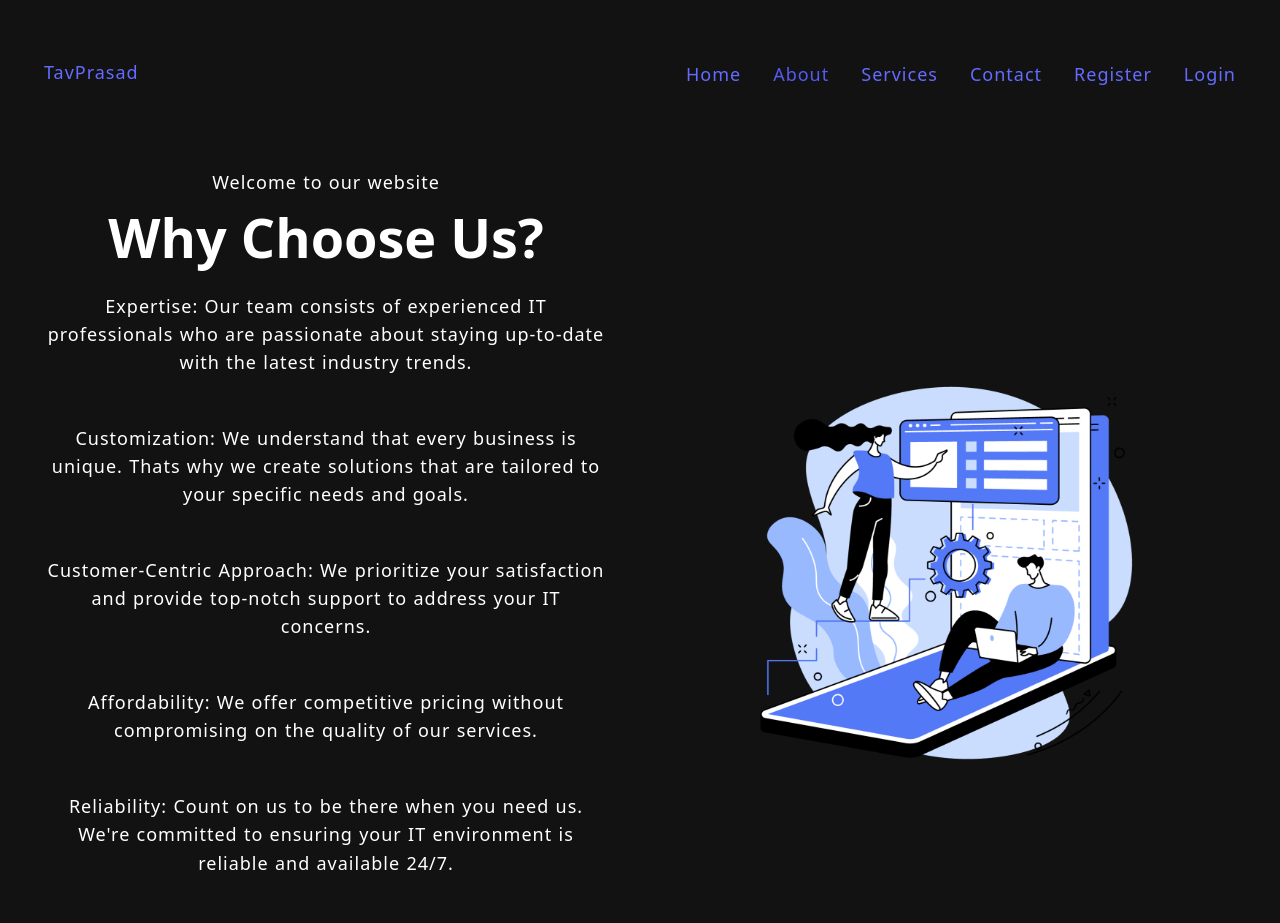
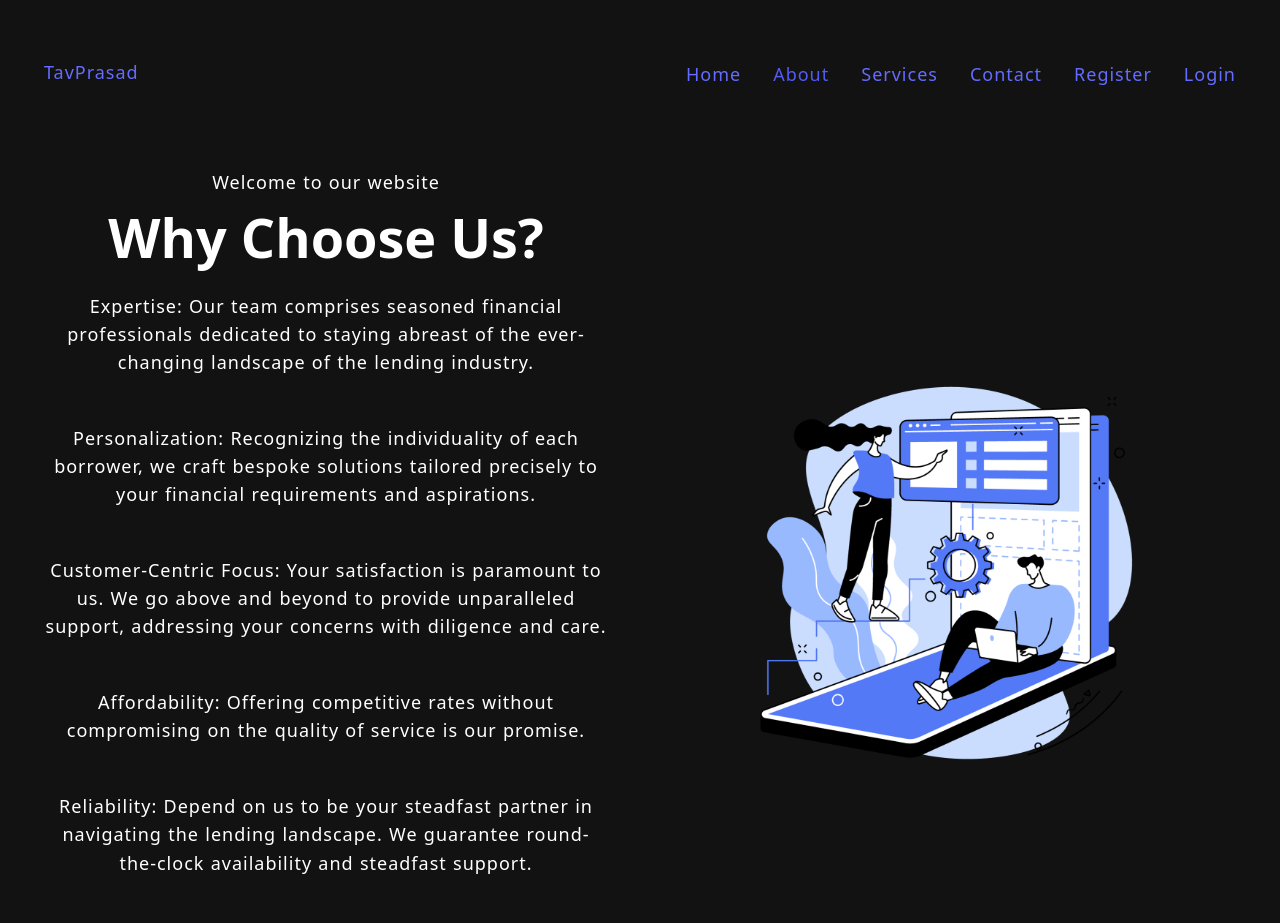
Before and after one commit to ManpreetSingh18/TavPe, a React (Vite) app in the folder client/: page /about in a window 1280 px wide. Shown: the top 923 px of the page. Built offline with nearby package versions, Linux system fonts and the light colour scheme; no server answers.

Commit message:
basic changes for ppt

```diff
--- a/client/src/components/Analytics.jsx
+++ b/client/src/components/Analytics.jsx
@@ -14,7 +14,7 @@ export const Analytics = () => {
           </div>
           <div className="div1">
             <h2>500+</h2>
-            <p>Well Known Developers</p>
+            <p>Well Known Collaboration</p>
           </div>
           <div className="div1">
             <h2>24/7</h2>
--- a/client/src/index.css
+++ b/client/src/index.css
@@ -32,7 +32,7 @@ body {
   min-height: 100vh;
 }
 
- /*?  Help me reach 1 Million subs 👉 https://youtube.com/thapatechnical */
+
 
 h1 {
   font-size: 5.4rem;
@@ -240,7 +240,7 @@ a.active {
     position: absolute;
     left: 0;
     bottom: 0;
-    width: 50%;
+    width: 100%;
     height: 0.5rem;
     background-color: var(--btn-color);
   }
@@ -269,9 +269,9 @@ a.active {
   a.active {
     color: #747bff;
   }
-  button {
-    /* background-color: #f9f9f9; */
-  }
+  /* button {
+    background-color: #f9f9f9;
+  } */
 }
 /* error page  */
 #error-page {
--- a/client/src/pages/About.jsx
+++ b/client/src/pages/About.jsx
@@ -1,43 +1,42 @@
 import { NavLink } from "react-router-dom";
 import { Analytics } from "../components/Analytics";
-import {useAuth} from "../store/auth"
+import { useAuth } from "../store/auth";
 export const About = () => {
-  const {user} =useAuth();
+  const { user } = useAuth();
   return (
-
     <>
       <main>
         <section className="section-hero">
           <div className="container grid grid-two-cols">
             <div className="hero-content">
               {/* <p>We care to cure your Health</p> */}
-              <p>Welcome {
-              user ? user.username:"to our website"
-              }</p>
+              <p>Welcome {user ? user.username : "to our website"}</p>
               <h1>Why Choose Us? </h1>
               <p>
-                Expertise: Our team consists of experienced IT professionals who
-                are passionate about staying up-to-date with the latest industry
-                trends.
+                Expertise: Our team comprises seasoned financial professionals
+                dedicated to staying abreast of the ever-changing landscape of
+                the lending industry.
               </p>
               <p>
-                Customization: We understand that every business is unique.
-                Thats why we create solutions that are tailored to your specific
-                needs and goals.
+                Personalization: Recognizing the individuality of each borrower,
+                we craft bespoke solutions tailored precisely to your financial
+                requirements and aspirations.
               </p>
               <p>
-                Customer-Centric Approach: We prioritize your satisfaction and
-                provide top-notch support to address your IT concerns.
+                Customer-Centric Focus: Your satisfaction is paramount to us. We
+                go above and beyond to provide unparalleled support, addressing
+                your concerns with diligence and care.
               </p>
               <p>
-                Affordability: We offer competitive pricing without compromising
-                on the quality of our services.
+                Affordability: Offering competitive rates without compromising
+                on the quality of service is our promise.
               </p>
               <p>
-                Reliability: Count on us to be there when you need us. We're
-                committed to ensuring your IT environment is reliable and
-                available 24/7.
+                Reliability: Depend on us to be your steadfast partner in
+                navigating the lending landscape. We guarantee round-the-clock
+                availability and steadfast support.
               </p>
+
               <div className="btn btn-group">
                 <NavLink to="/contact">
                   <button className="btn"> Connect Now</button>
--- a/client/src/pages/Contact.jsx
+++ b/client/src/pages/Contact.jsx
@@ -59,7 +59,7 @@ export const Contact = () => {
     }
   };
 
-//  Help me reach 1 Million subs 👉 https://youtube.com/thapatechnical
+
 
   return (
     <>
--- a/client/src/pages/Home.jsx
+++ b/client/src/pages/Home.jsx
@@ -11,8 +11,8 @@ export const Home = () => {
               <h1>Welcome to TavPrasad</h1>
               <p>
                 Are you ready to take your business to the next level with
-                cutting-edge loan solutions? Look no further! At Loanxe,
-                we specialize in providing innovative IT services and solutions
+                cutting-edge loan solutions? Look no further! At Loanxe, we
+                specialize in providing innovative IT services and solutions
                 tailored to meet your unique needs.
               </p>
               <div className="btn btn-group">
@@ -60,10 +60,11 @@ export const Home = () => {
             <p>We are here to help you</p>
             <h1>Get Started Today</h1>
             <p>
-              Ready to take the first step towards a more efficient and secure
-              IT infrastructure? Contact us today for a free consultation and
-              let's discuss how Loanxe can help your business thrive in
-              the digital age.
+              Our team comprises seasoned financial professionals dedicated to
+              staying abreast of the ever-changing landscape of the lending
+              industry. We thrive on leveraging our extensive experience to
+              guide you through the complexities of loan options and market
+              trends.
             </p>
             <div className="btn btn-group">
               <a href="/contact">
--- a/client/src/pages/Login.jsx
+++ b/client/src/pages/Login.jsx
@@ -63,7 +63,7 @@ export const Login = () => {
             <div className="container grid grid-two-cols">
               <div className="registration-image">
                 <img
-                  src="https://media.istockphoto.com/id/1339464766/photo/finishing-job-remotely-from-home.jpg?s=612x612&w=is&k=20&c=3naV9A4ZHy3j7pkvxpAJspTDVsMpnCougtsI4yAi8lg="
+                   src="/images/register.png"
                   alt="a girl is trying to do Login"
                   width="400"
                   height="500"
@@ -71,7 +71,7 @@ export const Login = () => {
               </div>
               {/* let tackle Login form */}
               <div className="registration-form">
-                <h1 className="main-heading mb-3">Registration form</h1>
+                <h1 className="main-heading mb-3">Login form</h1>
                 <br />
                 <form action="" onSubmit={handleSubmit}>
                   <div>
--- a/client/src/pages/Register.jsx
+++ b/client/src/pages/Register.jsx
@@ -62,7 +62,7 @@ export const Register = () => {
             <div className="container grid grid-two-cols">
               <div className="registration-image">
                 <img
-                  src="https://media.istockphoto.com/id/1339464766/photo/finishing-job-remotely-from-home.jpg?s=612x612&w=is&k=20&c=3naV9A4ZHy3j7pkvxpAJspTDVsMpnCougtsI4yAi8lg="
+                   src="/images/register.png"
                   alt="a girl is trying to do registration"
                   width="400"
                   height="500"
--- a/client/src/store/auth.jsx
+++ b/client/src/store/auth.jsx
@@ -11,6 +11,7 @@ export const AuthProvider = ({ children }) => {
   //for services
   const [services,setServices] = useState([]);
 
+  //LOGIN VIA server token
   const storetokenInLs = (serverToken) => {
     setToken(serverToken);
     return localStorage.setItem("token", serverToken);
```
